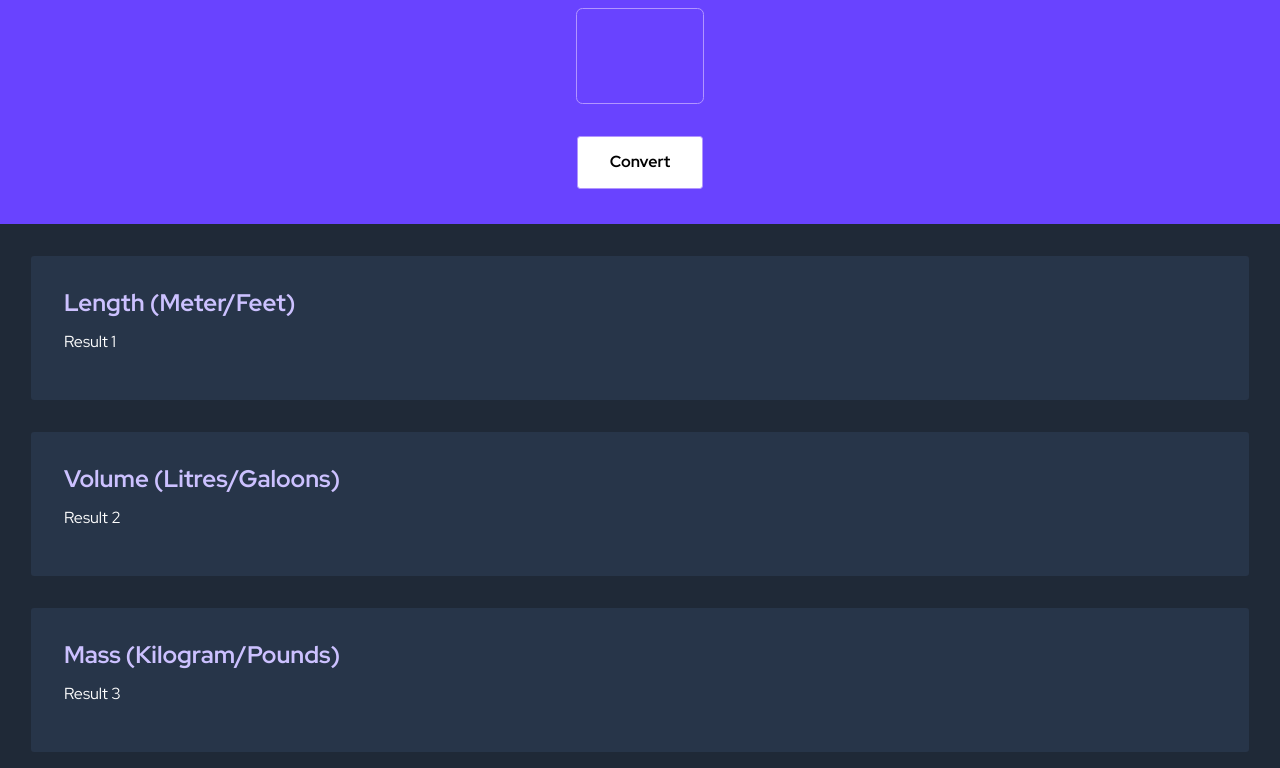
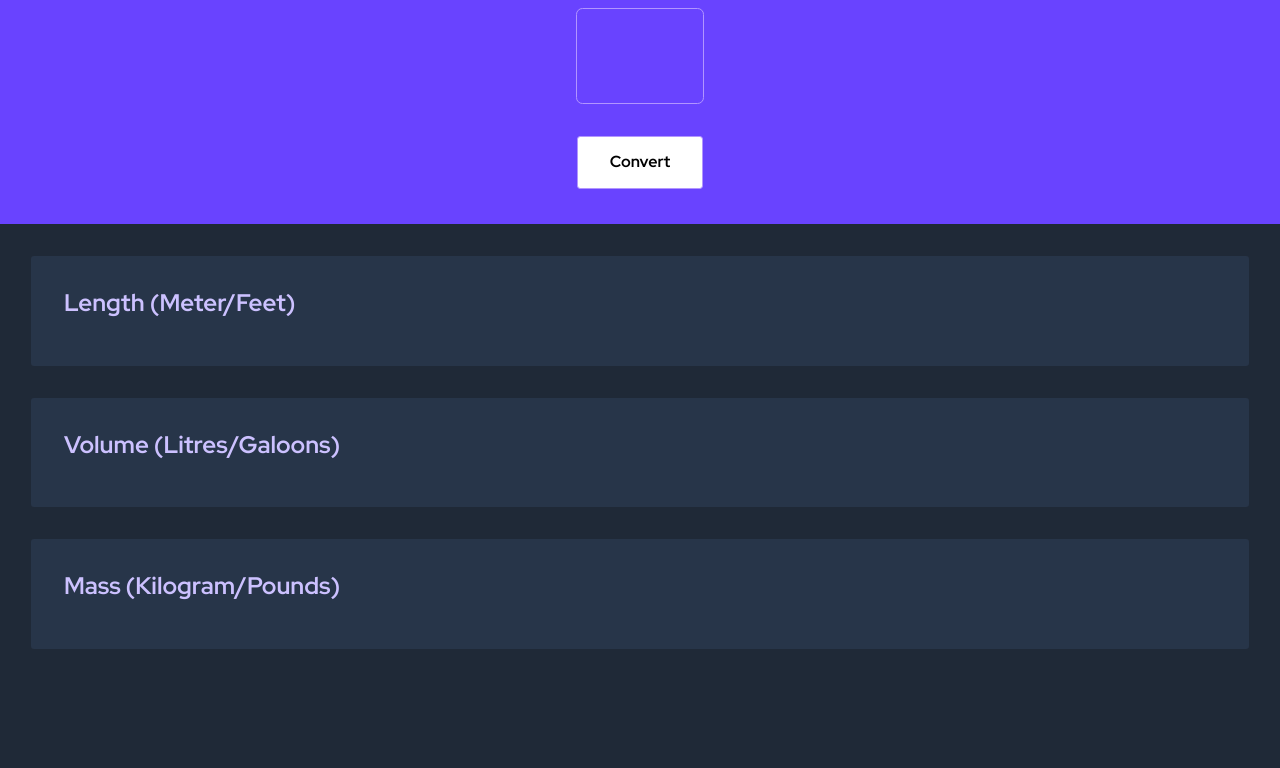
Before and after one commit to amir-the6th/Unit-Converter, a website built with Vite: page index.html in a window 1280 px wide. Shown: the part 96-864 px from the top of the page. After the commit the page ends 800 px from the top, so only its background shows below. Built offline with nearby package versions, Linux system fonts and the light colour scheme.

Commit message:
Delete placeholders

```diff
--- a/index.html
+++ b/index.html
@@ -11,15 +11,15 @@
         <div class="result-container">
             <div class="conversion-box">
                 <h2 class="h2-styling">Length (Meter/Feet)</h2>
-                <p id="length-result">Result 1</p>
+                <p id="length-result"></p>
             </div>
             <div class="conversion-box">
                 <h2 class="h2-styling">Volume (Litres/Galoons)</h2>
-                <p id="volume-result">Result 2</p>
+                <p id="volume-result"></p>
             </div>
             <div class="conversion-box">
                 <h2 class="h2-styling">Mass (Kilogram/Pounds)</h2>
-                <p id="mass-result">Result 3</p>
+                <p id="mass-result"></p>
             </div>
         </div>
         <script src="index.js"></script>
```
